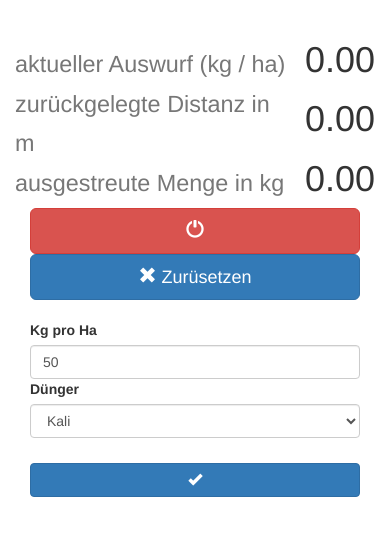
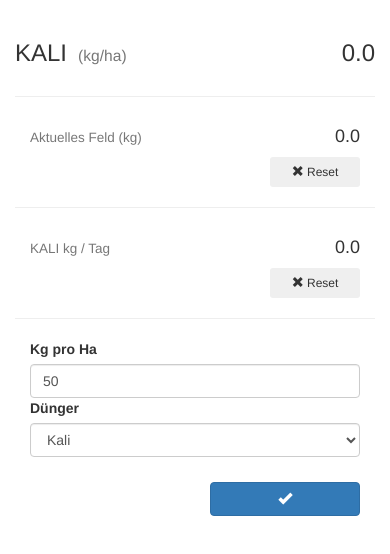
Before and after one commit to blaubart69/fertilizer, a plain HTML site: page static/index.html in a window 390 px wide. Drawn offline with Linux system fonts and the light colour scheme; no server answers.

Commit message:
pimp UI for mobile layout

```diff
--- a/static/index.html
+++ b/static/index.html
@@ -21,66 +21,61 @@
 		<form name="FertilizerForm" method="post">
 			<div class="row"><div class="col-sm-12">&nbsp;</div></div>
 			<div class="row">
-				<div class="col-sm-8">
-					<h1 class="display-1">
-						<table>
-							<tr><td><small>aktueller Auswurf (kg / ha)</small></td><td style="text-align: right;">&nbsp;{{response.calculated | number:2}}</td></tr>
-							<tr><td><small>zur&uuml;ckgelegte Distanz in m</small></td><td style="text-align: right;">&nbsp;{{response.distance | number:2}}</td></tr>
-							<tr><td><small>ausgestreute Menge in kg</small></td><td style="text-align: right;">&nbsp;{{response.amount | number:2}}</td></tr>
-						</table>
-					</h1>
+				<div class="col-xs-12">
+					<h3 class="display-3">
+						<span class="text-uppercase">{{data.fertilizer}}</span>
+						<small>&nbsp;(kg/ha)</small>
+						<span class="pull-right">&nbsp;{{response.calculated | number:1}}</span>
+					</h3>
 				</div>
-				<div class="col-sm-4">
-					<div class="col-sm-12">
-						<button name="stop" data-ng-click="ctrl.stop()" class="btn btn-block btn-lg btn-danger">
-							<span class="glyphicon glyphicon-off"></span>
+				<div class="col-xs-12"><hr /></div>
+				<div class="col-xs-12">
+					<div class="col-xs-12">
+						<h4 class="display-4">
+							<small>Aktuelles Feld (kg)</small>
+							<span class="pull-right">&nbsp;{{response.amount | number:1}}</span>
+						</h4>
+					</div>
+					<div class="col-xs-4 pull-right">
+						<button name="reset" data-ng-click="ctrl.reset()" class="btn btn-block btn-sm btn-secondary">
+							<span class="glyphicon glyphicon-remove"></span>&nbsp;Reset
 						</button>
 					</div>
-					<div class="col-sm-12">
-						<button name="reset" data-ng-click="ctrl.reset()" class="btn btn-block btn-lg btn-primary">
-							<span class="glyphicon glyphicon-remove"></span> Zur&uuml;setzen
+				</div>
+				<div class="col-xs-12"><hr /></div>
+				<div class="col-xs-12">
+					<div class="col-xs-12">
+						<h4 class="display-4">
+							<small><span class="text-uppercase">{{data.fertilizer}}</span>&nbsp;kg / Tag</small>
+							<span class="pull-right">&nbsp;{{response.amount * 3 | number:1}}</span>
+						</h4>
+					</div>
+					<div class="col-xs-4 pull-right">
+						<button name="reset" data-ng-click="ctrl.reset()" class="btn btn-block btn-sm btn-secondary">
+							<span class="glyphicon glyphicon-remove"></span>&nbsp;Reset
 						</button>
 					</div>
 				</div>
 			</div>
-			<div class="row"><div class="col-sm-12">&nbsp;</div></div>
+			<div class="row"><div class="col-xs-12"><hr /></div></div>
 			<div class="form-row">
-				<div class="col-sm-4">
+				<div class="col-xs-12">
 					<label>Kg pro Ha</label>
 					<input name="amountPerArea" data-ng-model="data.amountPerArea" class="form-control" />
 				</div>
-				<div class="col-sm-4">
+				<div class="col-xs-12">
 					<label>D&uuml;nger</label>
 					<select name="name" data-ng-model="data.fertilizer" class="form-control">
 						<option data-ng-repeat="f in fertilizers">{{f}}</option>
 					</select>
 				</div>
-				<div class="col-sm-4">
+				<div class="col-xs-6 pull-right">
 					<label>&nbsp;</label>
 					<button name="apply" data-ng-click="ctrl.applyChanges()" class="btn btn-block btn-primary">
 						<span class="glyphicon glyphicon-ok"></span>
 					</button>
 				</div>
 			</div>
-			<!--
-			<div class="row"><div class="col-sm-12">&nbsp;</div></div>
-			<div class="form-row">
-				<div class="col-sm-4">
-					<label>GPIO-Strecke</label>
-					<input name="gpioDistance" data-ng-model="data.gpioDistance" class="form-control" />
-				</div>
-				<div class="col-sm-4">
-					<label>GPIO-Menge</label>
-					<input name="gpioAmount" data-ng-model="data.gpioAmount" class="form-control" />
-				</div>
-				<div class="col-sm-4">
-					<label>&nbsp;</label>
-					<button name="apply" data-ng-click="ctrl.applyChanges()" class="btn btn-block btn-primary">
-						<span class="glyphicon glyphicon-ok"></span>
-					</button>
-				</div>
-			</div>
-			-->
 		</form>
 	</div>
 </body>
```
